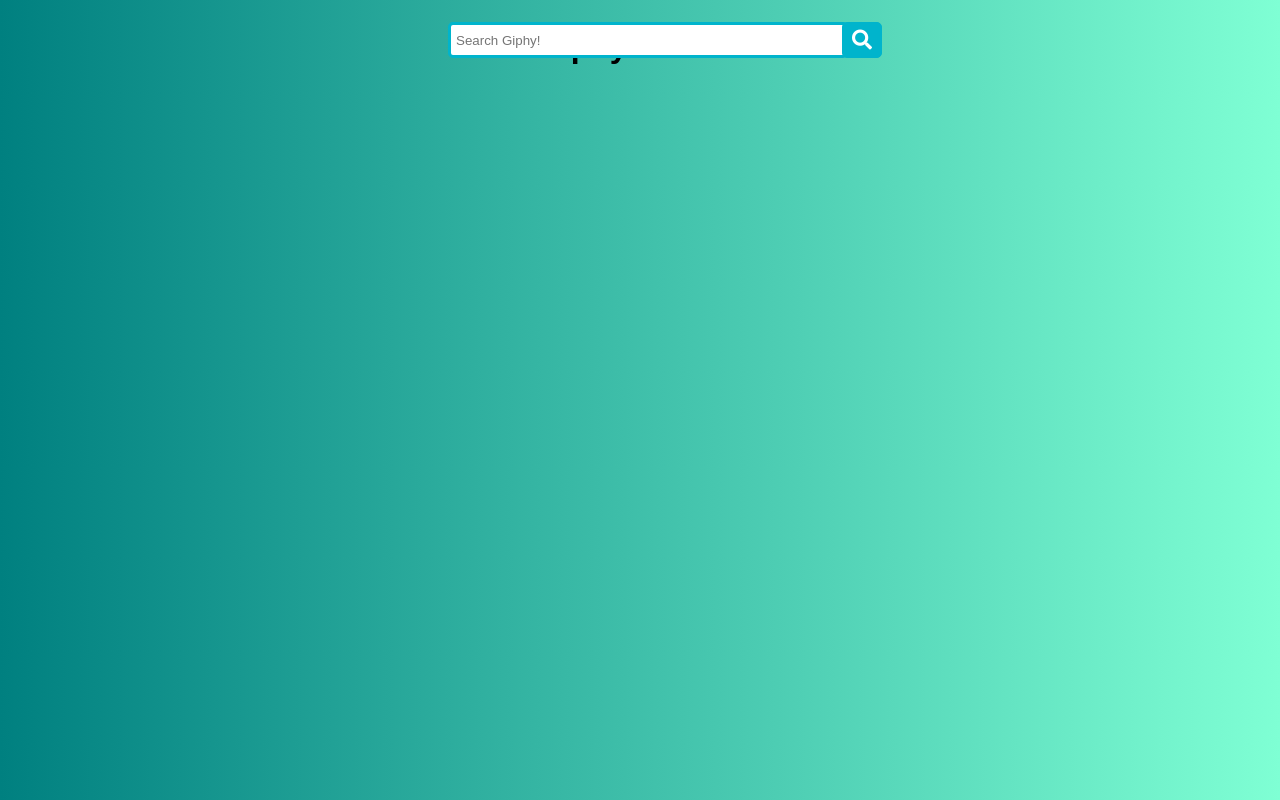
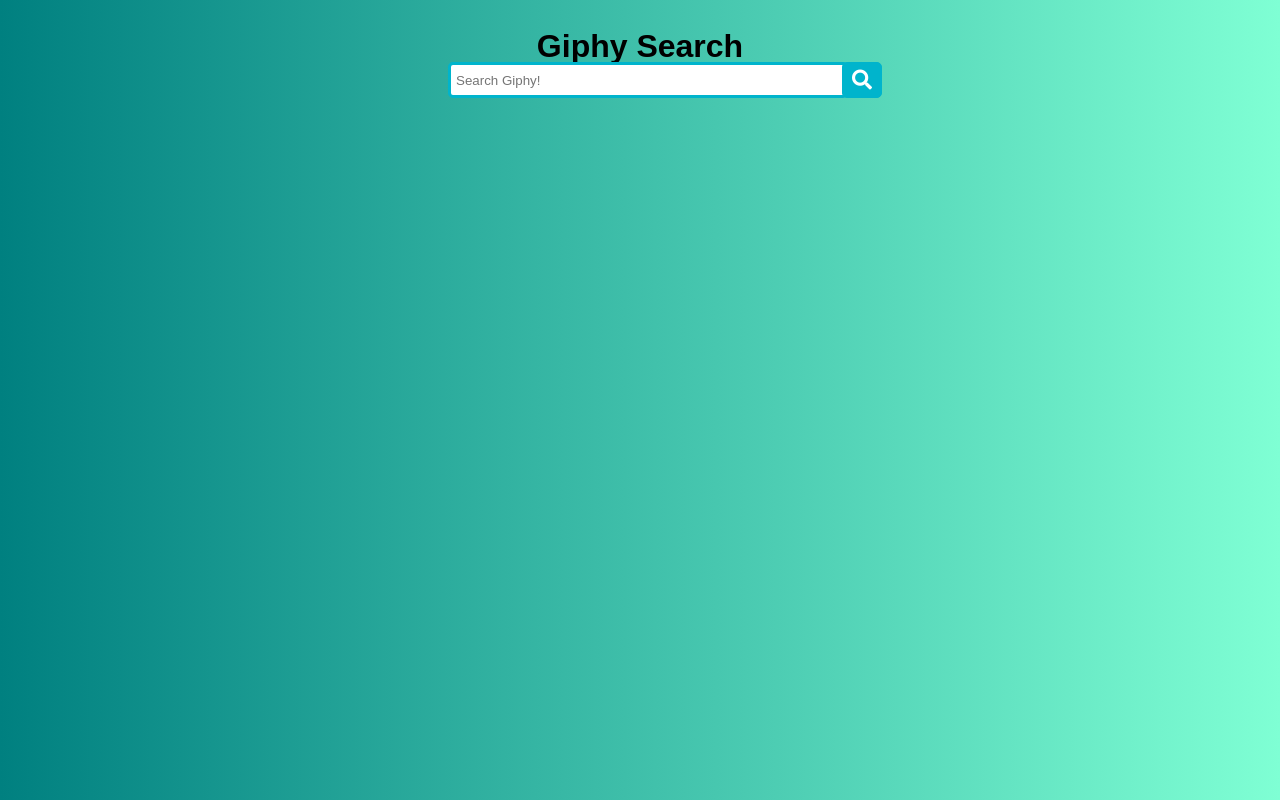
Before and after one commit to jessicaonly/giphyrepo, a React (Create React App) app: page / in a window 1280 px wide. Built offline with nearby package versions, Linux system fonts and the light colour scheme; a web font is replaced by a local one.

Commit message:
more styling and odds and ends

```diff
--- a/src/App.css
+++ b/src/App.css
@@ -1,15 +1,22 @@
 body {
   display: flex;
   justify-content: center;
+  align-content: space-around;
   font-family: 'Sawarabi Mincho', sans-serif;
   color: black;
   background-image: linear-gradient(to right, teal , aquamarine);
   padding: .5%
 }
 
+.header {
+  position: absolute;
+  top: 5%
+}
 
 .results {
+  padding-top: 25px;
   display: grid;
+  align-items: end;
   grid-template-columns: repeat(3, 1fr);
   grid-gap: 3px;
   grid-auto-rows: minmax(100px, auto);
@@ -19,17 +26,23 @@
 .Collapsible__contentInner {
   padding: 10px;
   border: 3px solid lightgray;
-  border-top: 0;
 }
 
 .Collapsible__trigger {
   display: flex;
   justify-content: center;
+  align-items: end;
   font-weight: 400;
   text-decoration: none;
   color: black;
   position: relative;
   border: 3px solid lightgray;
-  padding: 10px;
+  padding: 5px;
   color: black;
 }
+
+.resultsWrapper {
+  display: flex;
+  flex-direction: column;
+  justify-content: end;
+}
--- a/src/App.js
+++ b/src/App.js
@@ -7,6 +7,7 @@
 import Search from './Search/Search';
 
 import { API_KEY } from './config/config';
+
 
 class App extends Component {
 
@@ -21,7 +22,7 @@
 
  searchGiphy(search){
     this.setState({results: []});
-    fetch(`http://api.giphy.com/v1/gifs/search?q=${search}&api_key=${API_KEY}&limit=15`)
+    fetch(`http://api.giphy.com/v1/gifs/search?q=${search}&api_key=${API_KEY}&limit=100`)
     .then((response)=>{
       return response.json();
     })
@@ -32,11 +33,9 @@
         gifs.push({
         gif: gif.images.fixed_height.url,
         rating: gif.rating.toUpperCase(),
-        username: gif.username
+        username: gif.username,
         });
-      })
-
-      console.log('Gifs:', gifs)
+      });
       this.setState({results: gifs})
     })
     .catch((err) => {
@@ -44,8 +43,6 @@
       }
     )
   }
-
-
 
   render() {
     return (
@@ -56,10 +53,9 @@
         <div className="searchBar">
           <Search searchGiphy={this.searchGiphy}/>
         </div>
-
+        <div className="resultsWrapper">
           <div className="results">
-        {
-          this.state.results.map((gif, index) => {
+            { this.state.results.map((gif, index) => {
              return (
                <Collapsible trigger={<Results key={index} gifContent={gif.gif}/> }>
                 <p>Rating: {gif.rating}</p>
@@ -70,6 +66,7 @@
         }
           </div>
         </div>
+      </div>
     );
   }
 }
--- a/src/Results/Results.jsx
+++ b/src/Results/Results.jsx
@@ -5,15 +5,8 @@
 class Results extends Component{
   constructor(props){
     super(props);
-
-    this.state = {
-      expandedGif: false
-    }
-
     this.gifContent = props.gifContent;
 }
-
-
 
   render(props){
     return(
@@ -22,10 +15,7 @@
       </div>
     )
   }
-
 }
 
 
-
-
 export default Results;
--- a/src/Search/Search.css
+++ b/src/Search/Search.css
@@ -28,9 +28,9 @@
 }
 
 .formWrapper{
+  position: absolute;
   width: 30%;
-  position: absolute;
-  top: 5%;
+  top: 10%;
   left: 50%;
   transform: translate(-50%, -50%);
 }
--- a/src/Search/Search.jsx
+++ b/src/Search/Search.jsx
@@ -14,8 +14,8 @@
 
   handleUserInput(e){
     this.setState({
-      newSearchContent: e.target.value //set new Search content as value of input
-    })
+      newSearchContent: e.target.value
+    });
   }
 
   sendSearch(){
@@ -23,7 +23,7 @@
     this.props.searchGiphy(this.state.newSearchContent);
     this.setState({
       newSearchContent: ''
-    })
+    });
   }
 
   render(){
@@ -38,10 +38,9 @@
           onClick={this.sendSearch}><i class="fas fa-search"></i>
         </button>
       </div>
-    )
-  }
+    );
+  };
 }
 
 
-
 export default Search;
```
Also changed, not shown: 2 other files (tests, documents, lock files or other folders). Lines whose indentation alone changed are shown as unchanged.
